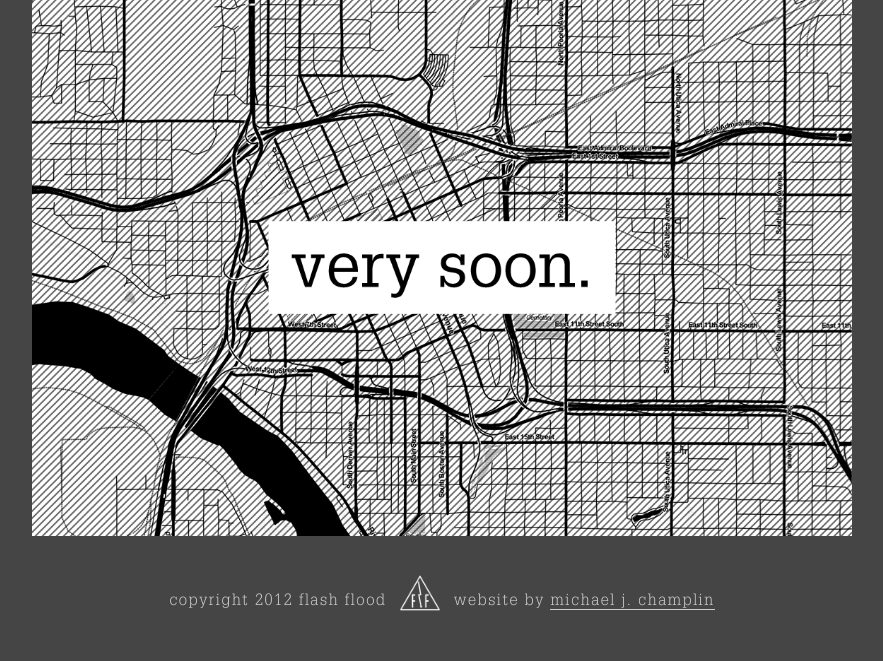
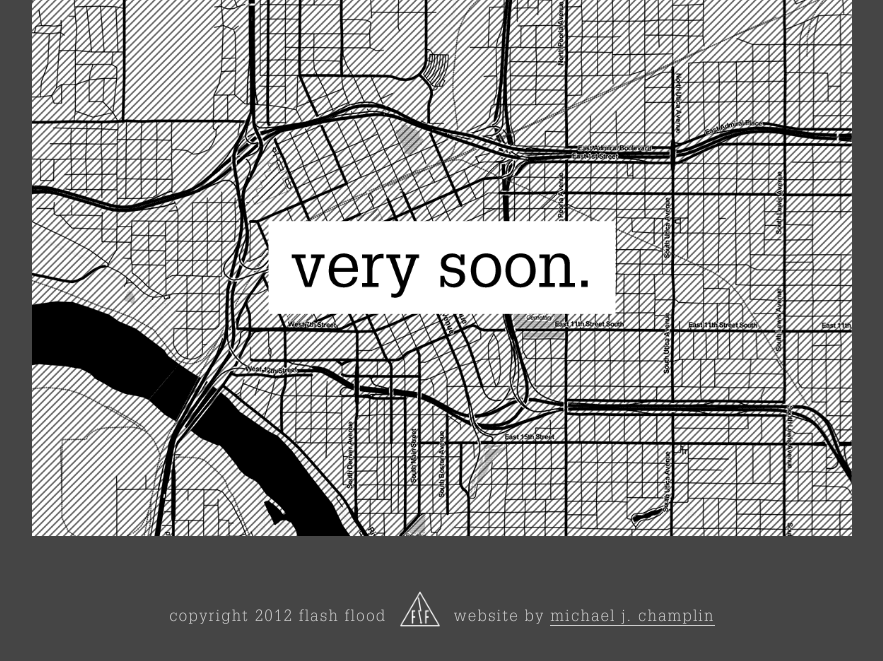
Before and after one commit to mjchamplin/flashflood, a PHP site: page / in a window 1280 px wide. Shown: the part 1475-2136 px from the top of the page, without its empty margins (198-1081 px from the left). After the commit the page ends 2102 px from the top, so only its background shows below. Run offline with PHP 8.4, Linux system fonts and the light colour scheme; some libraries are stand-ins or nearby versions.

Commit message:
fixing footer margins

```diff
--- a/_/css/style.css
+++ b/_/css/style.css
@@ -184,7 +184,7 @@ article#lower { background: #454545; border-top: 3px solid #fff; }
 
 
 footer { }
-footer p { text-align: center; margin: 2em 0; font-size: .8em; font-family: Glypha, serif; letter-spacing: .1em; color: #ccc; }
+footer p { text-align: center; margin: 3em 0 0; font-size: .8em; font-family: Glypha, serif; letter-spacing: .1em; color: #ccc; }
 footer img.warning { height: 2.5em; width: 2.5em; vertical-align: middle; margin: 0 .5em 1em; }
 
 /* Print styles!
```
